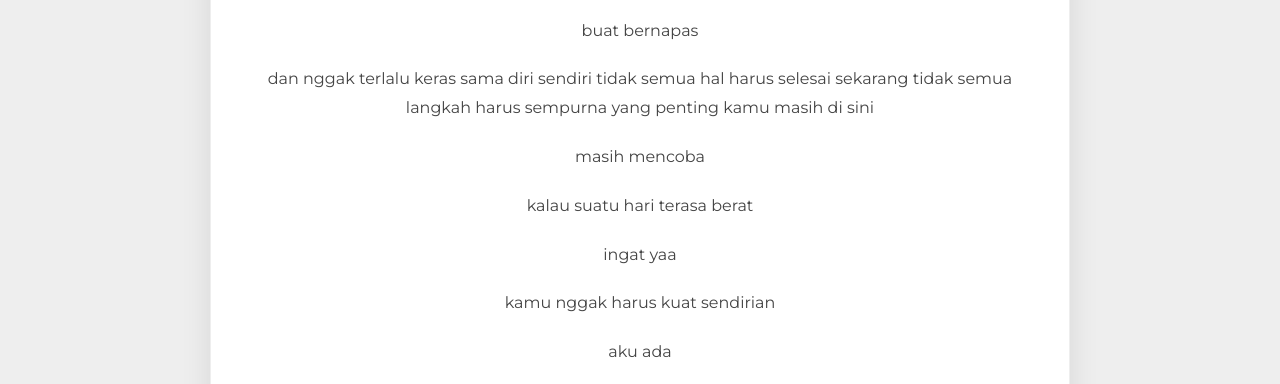
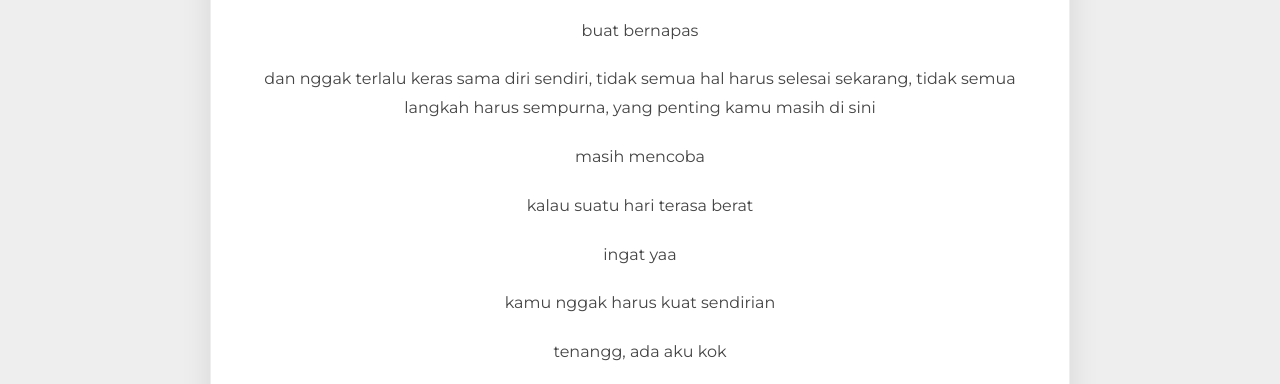
Before and after one commit to greetzza/order131_29-12-2025, a plain HTML site: page index.html in a window 1280 px wide. Both pictures are taken after a click on the picture 640 px from the left and 459 px from the top of the page. Shown: the part 306-690 px from the top of the page. Drawn offline with nearby package versions, Linux system fonts and the light colour scheme.

Commit message:
Update index.html

```diff
--- a/index.html
+++ b/index.html
@@ -265,12 +265,12 @@
           <p>di usia yang baru </p>
           <p>aku harap kamu nggak lupa</p>
           <p>buat bernapas</p>
-          <p>dan nggak terlalu keras sama diri sendiri tidak semua hal harus selesai sekarang tidak semua langkah harus sempurna yang penting kamu masih di sini</p>
+          <p>dan nggak terlalu keras sama diri sendiri, tidak semua hal harus selesai sekarang, tidak semua langkah harus sempurna, yang penting kamu masih di sini</p>
           <p>masih mencoba</p>
           <p>kalau suatu hari terasa berat</p>
           <p>ingat yaa</p>
           <p>kamu nggak harus kuat sendirian</p>
-          <p>aku ada</p>
+          <p>tenangg, ada aku kok</p>
           <p>selamat ulang tahun, zaza</p>
           <p>tetap lembut</p>
           <p>tetap jadi kamu</p>
```
